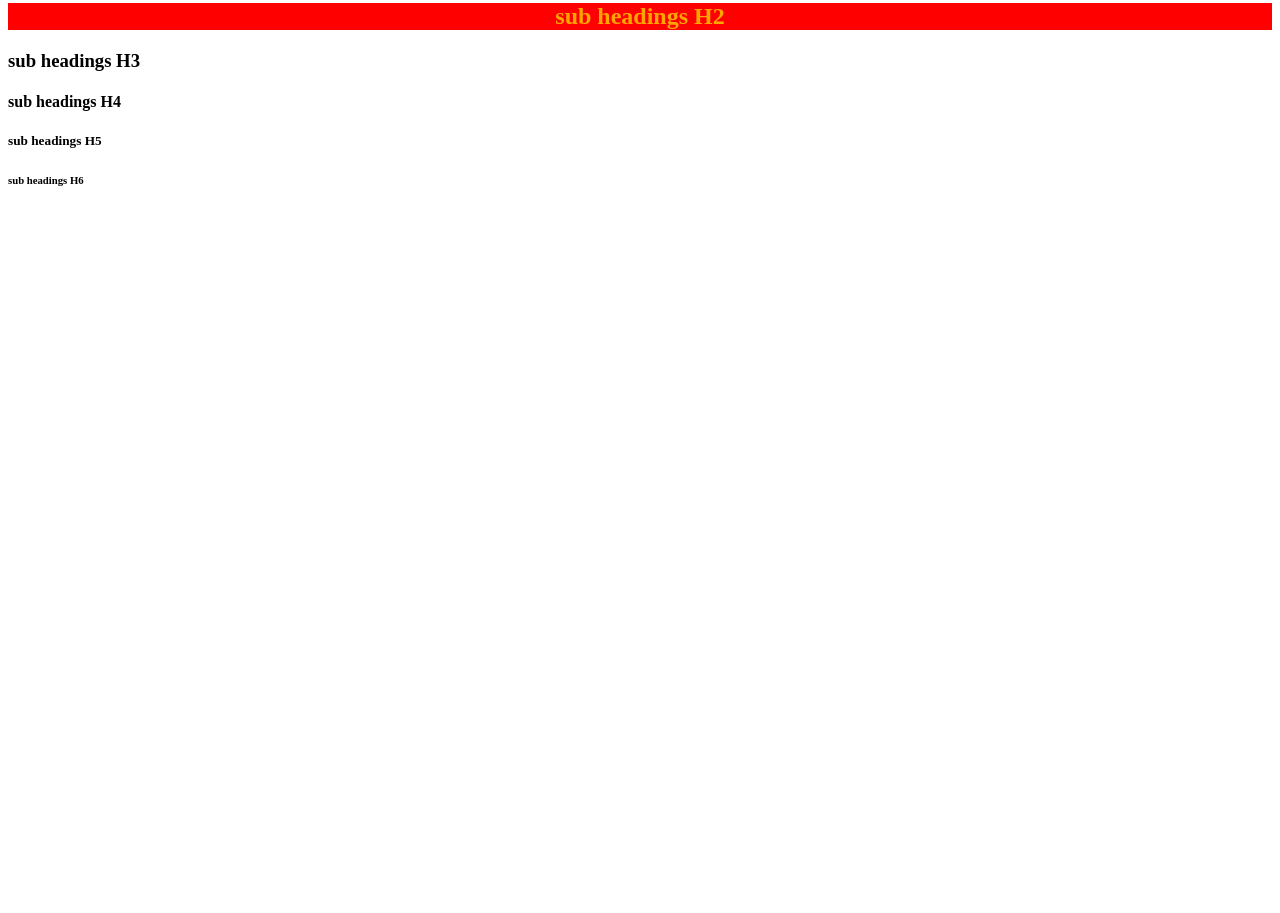
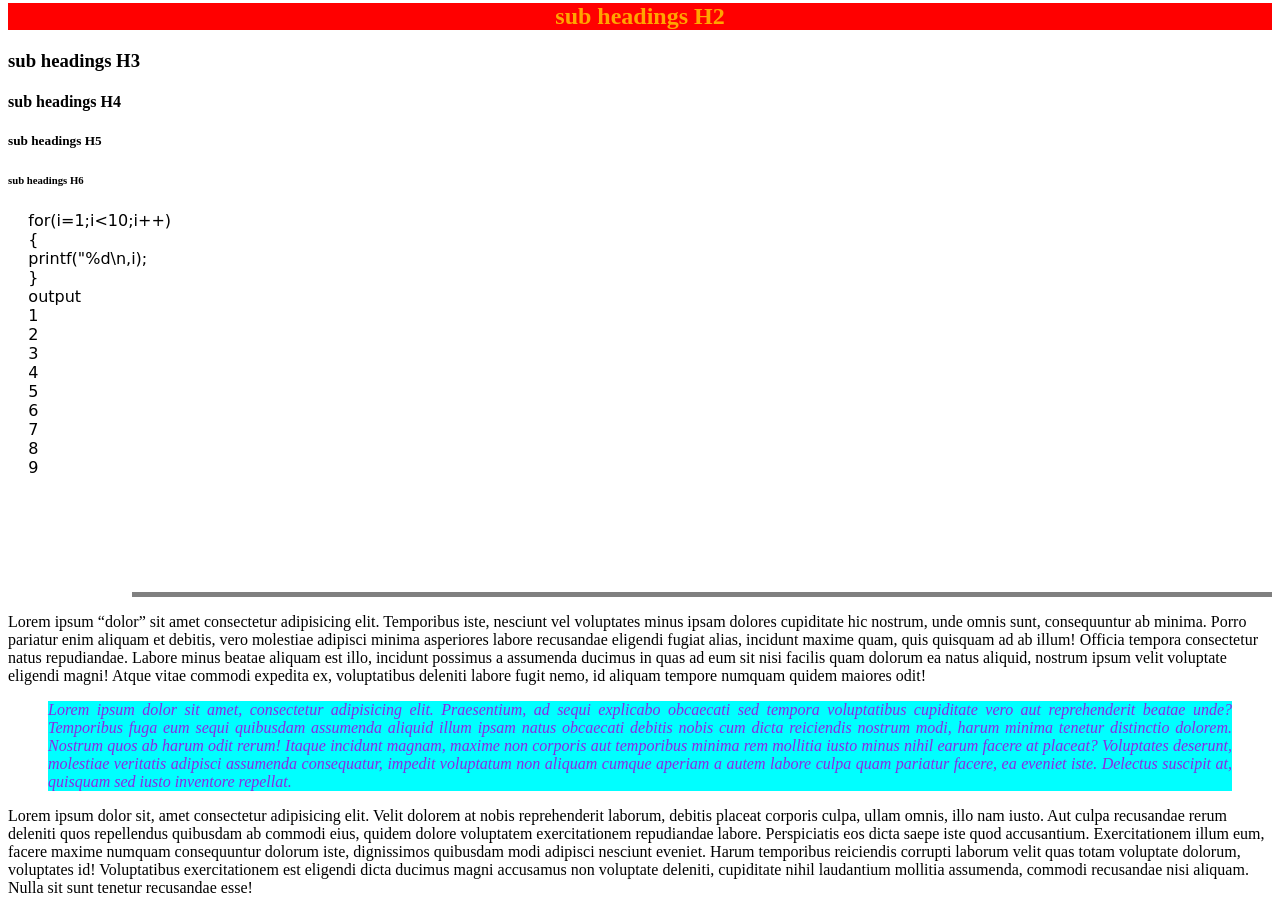
Before and after one commit to diksha620/full_stack, a plain HTML site: page my html folder/block level elements.html in a window 1280 px wide. Shown: the part 483-1396 px from the top of the page. Before the commit the page ends 800 px from the top, so only its background shows below. Drawn offline with Linux system fonts and the light colour scheme.

Commit message:
block tag part1

```diff
--- a/my html folder/block level elements.html
+++ b/my html folder/block level elements.html
@@ -21,5 +21,38 @@
     <h4>sub headings H4</h4>
     <h5>sub headings H5</h5>
     <h6>sub headings H6</h6>
+    <pre style=" font-family: cursive;">
+    for(i=1;i<10;i++)
+    {
+    printf("%d\n,i);
+    }
+    output
+    1
+    2
+    3
+    4
+    5
+    6
+    7
+    8
+    9
+    </pre>
+    <br/>
+    <br/>
+    <br/>
+    <br/>
+
+    <hr size="5" width="90%" noshade align="right"/>
+    <p>
+        Lorem ipsum <q>dolor</q> sit amet consectetur adipisicing elit. Temporibus iste, nesciunt vel voluptates minus ipsam dolores cupiditate hic nostrum, unde omnis sunt, consequuntur ab minima. Porro pariatur enim aliquam et debitis, vero molestiae adipisci minima asperiores labore recusandae eligendi fugiat alias, incidunt maxime quam, quis quisquam ad ab illum! Officia tempora consectetur natus repudiandae. Labore minus beatae aliquam est illo, incidunt possimus a assumenda ducimus in quas ad eum sit nisi facilis quam dolorum ea natus aliquid, nostrum ipsum velit voluptate eligendi magni! Atque vitae commodi expedita ex, voluptatibus deleniti labore fugit nemo, id aliquam tempore numquam quidem maiores odit!
+    </p>
+    <blockquote style="text-align: justify;background-color: aqua;color: blueviolet;">
+    <i>
+        Lorem ipsum dolor sit amet, consectetur adipisicing elit. Praesentium, ad sequi explicabo obcaecati sed tempora voluptatibus cupiditate vero aut reprehenderit beatae unde? Temporibus fuga eum sequi quibusdam assumenda aliquid illum ipsam natus obcaecati debitis nobis cum dicta reiciendis nostrum modi, harum minima tenetur distinctio dolorem. Nostrum quos ab harum odit rerum! Itaque incidunt magnam, maxime non corporis aut temporibus minima rem mollitia iusto minus nihil earum facere at placeat? Voluptates deserunt, molestiae veritatis adipisci assumenda consequatur, impedit voluptatum non aliquam cumque aperiam a autem labore culpa quam pariatur facere, ea eveniet iste. Delectus suscipit at, quisquam sed iusto inventore repellat.
+    </i>
+    </blockquote>
+    <P>
+        Lorem ipsum dolor sit, amet consectetur adipisicing elit. Velit dolorem at nobis reprehenderit laborum, debitis placeat corporis culpa, ullam omnis, illo nam iusto. Aut culpa recusandae rerum deleniti quos repellendus quibusdam ab commodi eius, quidem dolore voluptatem exercitationem repudiandae labore. Perspiciatis eos dicta saepe iste quod accusantium. Exercitationem illum eum, facere maxime numquam consequuntur dolorum iste, dignissimos quibusdam modi adipisci nesciunt eveniet. Harum temporibus reiciendis corrupti laborum velit quas totam voluptate dolorum, voluptates id! Voluptatibus exercitationem est eligendi dicta ducimus magni accusamus non voluptate deleniti, cupiditate nihil laudantium mollitia assumenda, commodi recusandae nisi aliquam. Nulla sit sunt tenetur recusandae esse!
+    </P>
     </body>
-</html>
+    </html>
```
